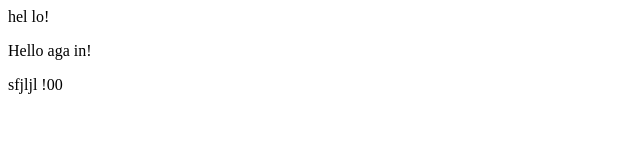
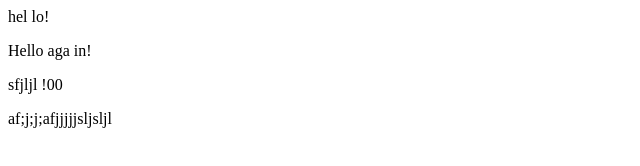
Before and after one commit to Sina-Mahmoodmoradi/test, a plain HTML site: page index.html in a window 1280 px wide. Shown: the whole page, without its empty margins (0-640 px from the left). Drawn offline with Linux system fonts and the light colour scheme.

Commit message:
sfsf
sfsdf

```diff
--- a/index.html
+++ b/index.html
@@ -2,3 +2,5 @@
 <p>Hello aga  in!</p>
 <p>sfjljl !00</p>
 <!--jjslsjfj-->
+<p>af;j;j;afjjjjjsljsljl</p>
+<!--safj;ja;sjfjj;asdjfkajkljfljks-->
```
